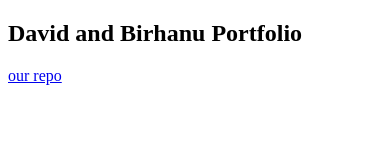
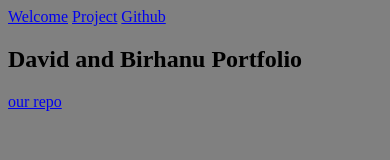
Before and after one commit to yayoamigo/HtmlTrial, a plain HTML site: page index.html in a window 390 px wide. Drawn offline with Linux system fonts and the light colour scheme.

Commit message:
html part is completed

```diff
--- a/index.html
+++ b/index.html
@@ -4,8 +4,19 @@
     <meta charset="UTF-8">
     <title>Fork Me! FCC: Test Suite Template</title>
     <link rel="stylesheet" href="css/style.css">
+    <style>
+      @media(max-width:400px){
+        body{
+          background-color: gray;
+        }
+      }
+    </style>
   </head>
-
+  <navbar id="navbar">
+    <a href="#welcome-section">Welcome</a>
+    <a href="#projects">Project</a>
+    <a href="https://github.com/yayoamigo/HtmlTrial" id="profile-link" target="_blank">Github</a>
+  </navbar>
   <body>
     <section id="welcome-section">
       <h1>David and Birhanu Portfolio</h1>
```
